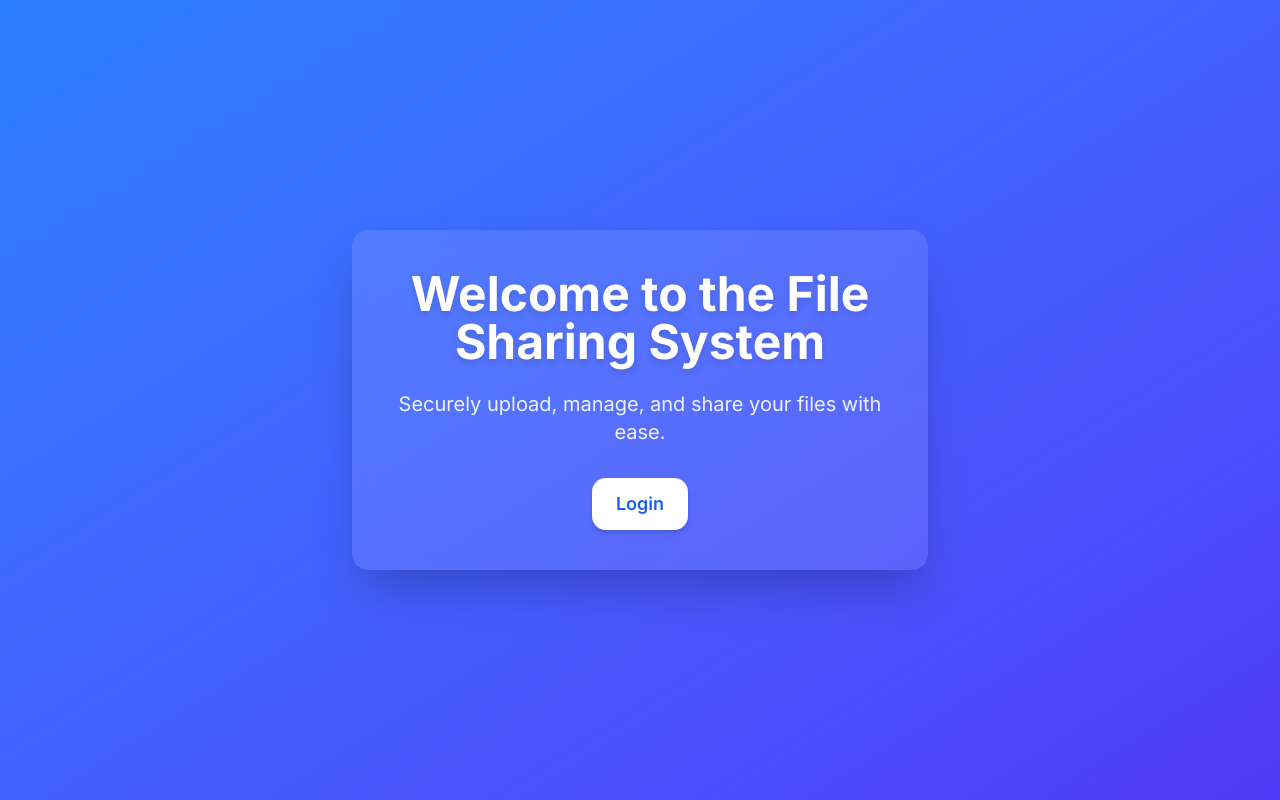
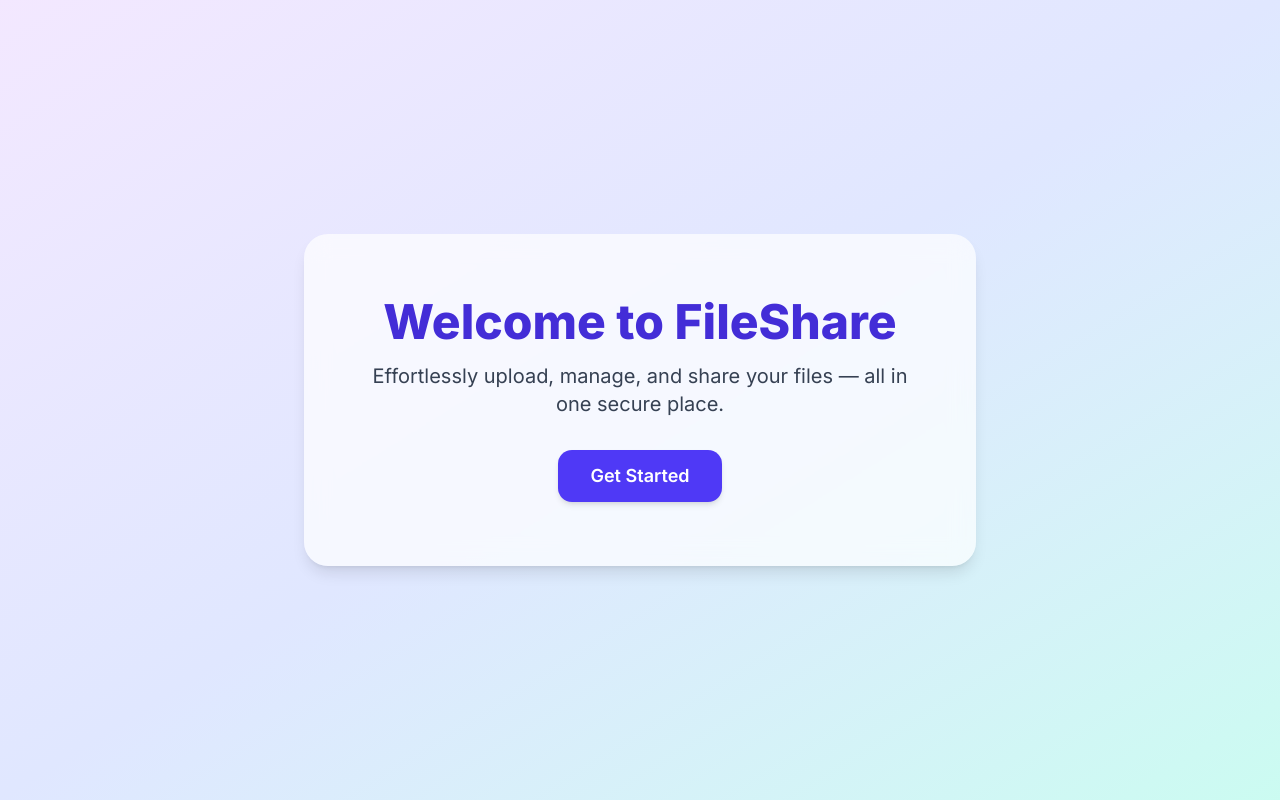
Before and after one commit to Oik17/file-sharing-system, a Next.js app in the folder file-sharing-app/: page / in a window 1280 px wide. Built offline with nearby package versions, Linux system fonts and the light colour scheme.

Commit message:
Fix: frontpage

```diff
--- a/file-sharing-app/package.json
+++ b/file-sharing-app/package.json
@@ -27,6 +27,7 @@
     "react": "^19.0.0",
     "react-dom": "^19.0.0",
     "react-hot-toast": "^2.5.2",
+    "react-icons": "^5.5.0",
     "tailwind-merge": "^3.0.2",
     "tw-animate-css": "^1.2.5"
   },
--- a/file-sharing-app/src/app/page.tsx
+++ b/file-sharing-app/src/app/page.tsx
@@ -1,18 +1,18 @@
 export default function Home() {
   return (
-    <main className="min-h-screen bg-gradient-to-br from-blue-500 to-indigo-600 flex items-center justify-center text-white">
-      <div className="text-center p-10 rounded-2xl shadow-2xl bg-white/10 backdrop-blur-md max-w-xl w-full">
-        <h1 className="text-4xl md:text-5xl font-bold mb-6 drop-shadow-md">
-          Welcome to the File Sharing System
+    <main className="min-h-screen bg-gradient-to-br from-purple-100 via-indigo-100 to-teal-100 flex items-center justify-center px-4">
+      <div className="bg-white/70 backdrop-blur-md shadow-lg rounded-3xl max-w-2xl w-full p-10 md:p-16 text-center">
+        <h1 className="text-4xl md:text-5xl font-extrabold text-indigo-700 mb-4">
+          Welcome to FileShare
         </h1>
-        <p className="text-lg md:text-xl mb-8 text-white/90">
-          Securely upload, manage, and share your files with ease.
+        <p className="text-gray-700 text-lg md:text-xl mb-8">
+          Effortlessly upload, manage, and share your files — all in one secure place.
         </p>
         <a
           href="/login"
-          className="inline-block px-6 py-3 bg-white text-blue-600 font-semibold text-lg rounded-xl shadow-md hover:bg-gray-100 transition-all"
+          className="inline-block px-8 py-3 bg-indigo-600 text-white text-lg font-semibold rounded-xl shadow-md hover:bg-indigo-700 transition duration-200"
         >
-          Login
+          Get Started
         </a>
       </div>
     </main>
```
Also changed, not shown: 1 other file (tests, documents, lock files or other folders).
